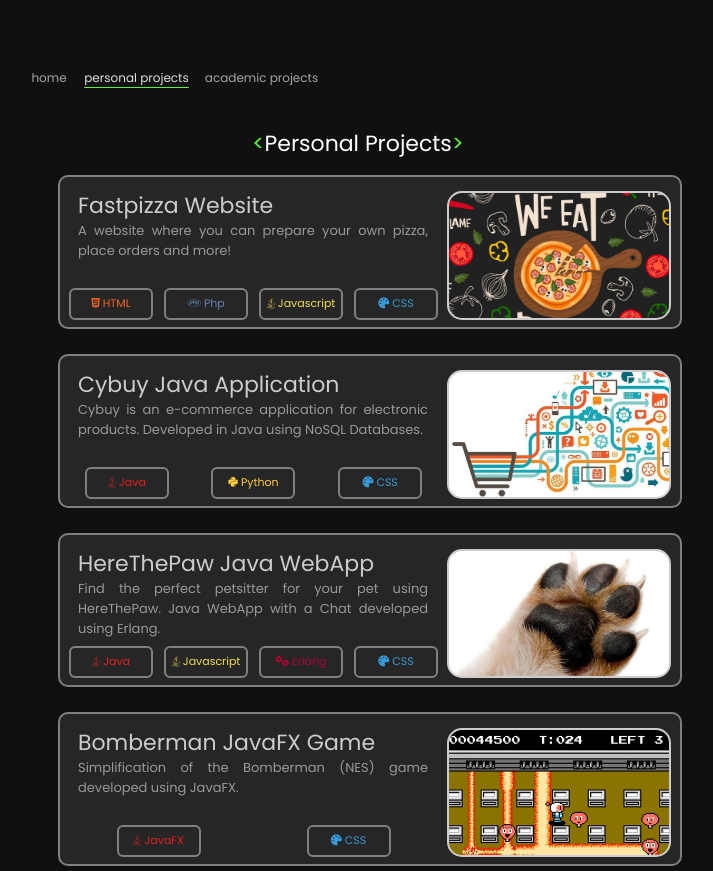
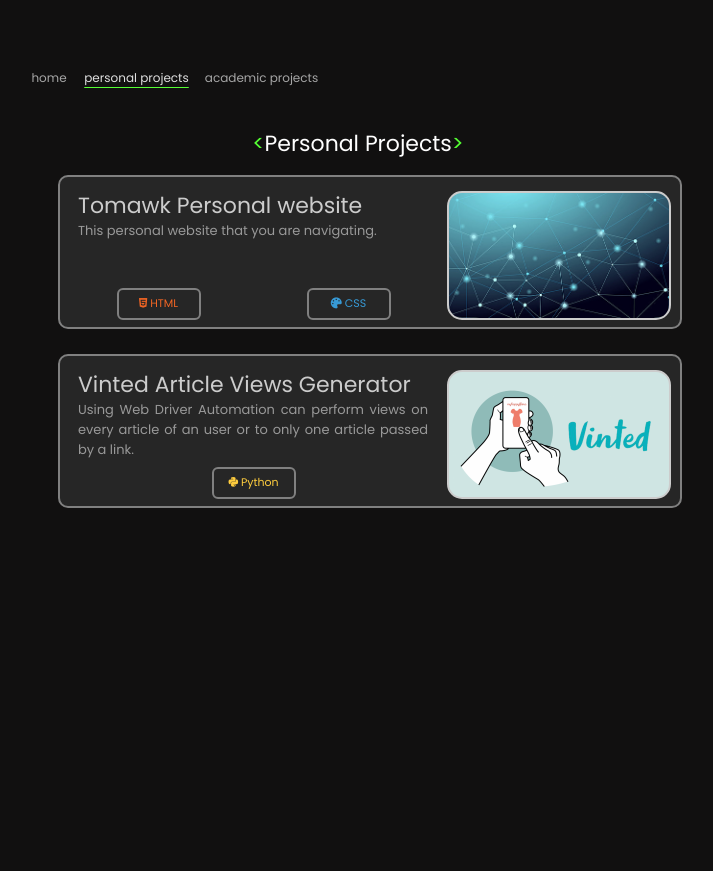
Before and after one commit to Tomawk/Tomawk.github.io, a plain HTML site: page personal_projects.html in a window 1280 px wide. Shown: the whole page, without its empty margins (282-995 px from the left). Drawn offline with Linux system fonts and the light colour scheme.

Commit message:
More project added

```diff
--- a/css/academic.scss
+++ b/css/academic.scss
@@ -177,6 +177,10 @@ body {
     color: #F16524;
   }
 
+  #omnet_box{
+    color: #FFFFFF;
+  }
+
   #fastpizza{
     background-image: url("../img/pizza.jpg");
   }
@@ -195,6 +199,18 @@ body {
 
   #trainaround{
     background-image: url("../img/trainaround.jpg");
+  }
+
+  #aerocom_sim{
+    background-image: url("../img/aerocom_sim.jpg");
+  }
+
+  #tomawk_website{
+    background-image: url("../img/tomawk_website.jpg");
+  }
+
+  #vinted{
+    background-image: url("../img/vinted_gen.png");
   }
 
   .menu {
--- a/personal_projects.html
+++ b/personal_projects.html
@@ -33,56 +33,25 @@
   <div class="title">
     <p><</p>Personal Projects<p>></p>
   </div>
-  <div class="project_box" onclick="window.location.href = 'https://github.com/Tomawk/Fastpizza-Website';">
-      <p class="project_name">Fastpizza Website</p>
-      <p class="project_desc">A website where you can prepare your own pizza, place orders and more!</p>
-      <div class="image_div" id="fastpizza"></div>
+  <div class="project_box" onclick="window.location.href = 'https://github.com/Tomawk/Tomawk.github.io';">
+      <p class="project_name">Tomawk Personal website</p>
+      <p class="project_desc">This personal website that you are navigating.</p>
+      <div class="image_div" id="tomawk_website"></div>
       <div class="coding_box">
         <ul>
           <li class="single_box" id="html_box"><i class="fa-brands fa-html5"></i> HTML</li>
-          <li class="single_box" id="php_box"><i class="fa-brands fa-php"></i> Php</li>
-          <li class="single_box" id="javascript_box"><i class="fa-brands fa-java"></i> Javascript</li>
           <li class="single_box" id="css_box"><i class="fa-solid fa-palette"></i> CSS </li>
         </ul>
       </div>
   </div>
   <br>
-
-  <div class="project_box" onclick="window.location.href = 'https://github.com/Tomawk/cybuy-ecommerce';">
-    <p class="project_name">Cybuy Java Application</p>
-    <p class="project_desc">Cybuy is an e-commerce application for electronic products. Developed in Java using NoSQL Databases.</p>
-    <div class="image_div" id="cybuy"></div>
+  <div class="project_box" onclick="window.location.href = 'https://github.com/Tomawk/';"> <!--TODO UPDATE LINK -->
+    <p class="project_name">Vinted Article Views Generator</p>
+    <p class="project_desc">Using Web Driver Automation can perform views on every article of an user or to only one article passed by a link.</p>
+    <div class="image_div" id="vinted"></div>
     <div class="coding_box">
       <ul>
-        <li class="single_box" id="java_box"><i class="fa-brands fa-java"></i> Java</li>
         <li class="single_box" id="python_box"><i class="fab fa-python"></i> Python</li>
-        <li class="single_box" id="css_box"><i class="fa-solid fa-palette"></i> CSS </li>
-      </ul>
-    </div>
-  </div>
-  <br>
-  <div class="project_box" onclick="window.location.href = 'https://github.com/Tomawk/HereThePaw_webapp';">
-    <p class="project_name">HereThePaw Java WebApp</p>
-    <p class="project_desc">Find the perfect petsitter for your pet using HereThePaw. Java WebApp with a Chat developed using Erlang.</p>
-    <div class="image_div" id="herethepaw"></div>
-    <div class="coding_box">
-      <ul>
-        <li class="single_box" id="java_box"><i class="fa-brands fa-java"></i> Java</li>
-        <li class="single_box" id="javascript_box"><i class="fa-brands fa-java"></i> Javascript</li>
-        <li class="single_box" id="erlang_box"><i class="fa-solid fa-gears"></i> Erlang</li>
-        <li class="single_box" id="css_box"><i class="fa-solid fa-palette"></i> CSS </li>
-      </ul>
-    </div>
-  </div>
-  <br>
-  <div class="project_box" onclick="window.location.href = 'https://github.com/Tomawk/Bomberman_JavaFX';">
-    <p class="project_name">Bomberman JavaFX Game</p>
-    <p class="project_desc">Simplification of the Bomberman (NES) game developed using JavaFX.</p>
-    <div class="image_div" id="bomberman"></div>
-    <div class="coding_box">
-      <ul>
-        <li class="single_box" id="java_box"><i class="fa-brands fa-java"></i> JavaFX</li>
-        <li class="single_box" id="css_box"><i class="fa-solid fa-palette"></i> CSS </li>
       </ul>
     </div>
   </div>
```
Also changed, not shown: academic_projects.html (+11 -0 lines), css/academic.css, img/aerocom_sim.jpg (added), img/tomawk_website.jpg (added), img/vinted_gen.png (added), 1 other file.
